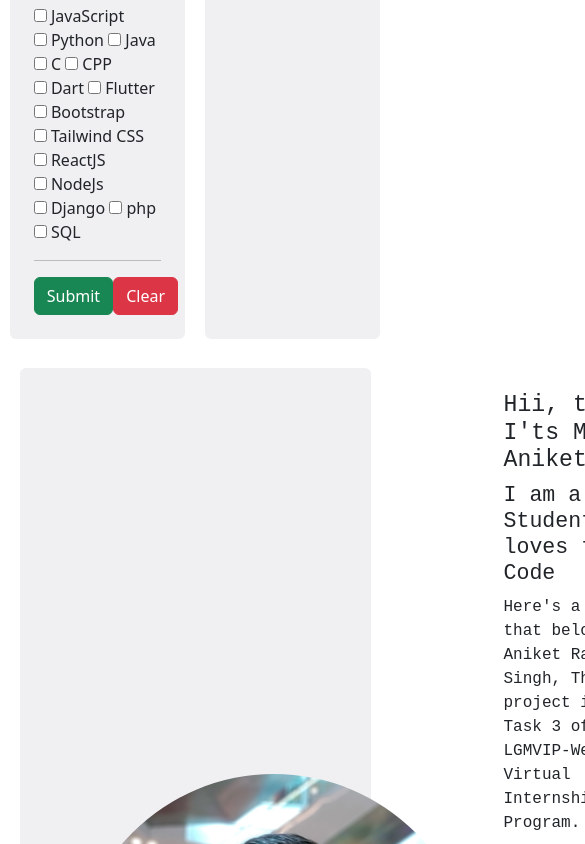
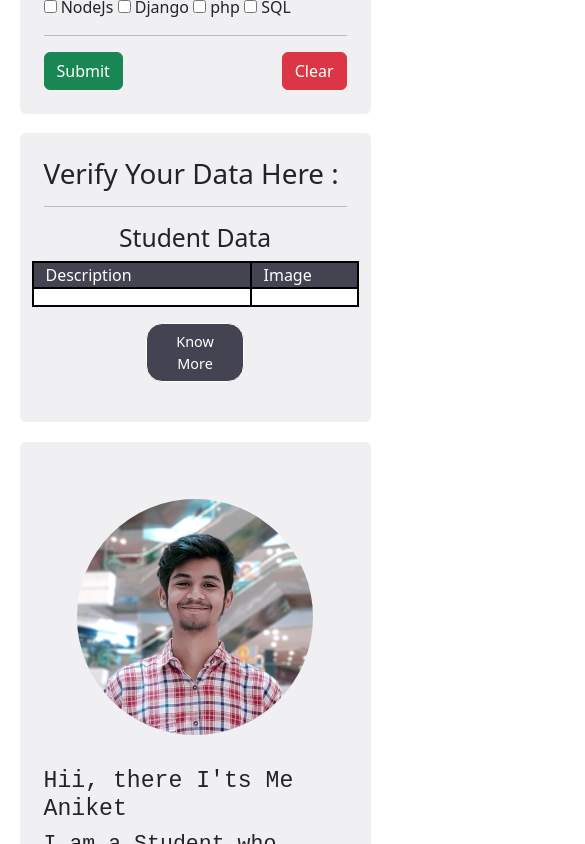
Before and after one commit to AniketRajSingh/LGMVIP-Web, a plain HTML site: page Task3_RegistrationForm/index.html in a window 390 px wide. Shown: the part 780-1624 px from the top of the page, 585 px wide, since content can reach past the window. Drawn offline with nearby package versions, Linux system fonts and the light colour scheme.

Commit message:
responsiveness for android added

```diff
--- a/Task3_RegistrationForm/assets/css/styles.css
+++ b/Task3_RegistrationForm/assets/css/styles.css
@@ -1,73 +1,124 @@
-.body{
+.body {
     display: flex;
 }
-.bodyleft{
+
+.bodyleft {
     width: 45%;
     margin: 2.5%;
     background-color: rgba(154, 149, 160, 0.150);
     border-radius: 6px;
 }
-.bodyright{
+
+.bodyright {
     width: 45%;
     margin: 2.5%;
     background-color: rgba(154, 149, 160, 0.150);
     border-radius: 6px;
 }
-.header{
+
+.header {
     background-color: rgb(67, 67, 82);
     color: white;
     text-align: center;
     padding: 2%;
 }
-.input-box{
-    width:300%;
+
+.input-box {
+    width: 300%;
     height: 2em;
     border: none;
     border-radius: 5px;
     padding: 10px;
 }
-.aboutme{
+
+.aboutme {
     margin: 5%;
     background-color: rgba(154, 149, 160, 0.150);
     border-radius: 6px;
     display: flex;
     align-items: center;
 }
-.datashowleft{
+
+.datashowleft {
     border: black 2px solid;
     border-right: 0px;
     background-color: white;
     font-family: monospace;
 
 }
-.datashowright{
+
+.datashowright {
     border: black 2px solid;
-    display:flex;justify-content: center;align-items: center;
+    display: flex;
+    justify-content: center;
+    align-items: center;
     background-color: white;
 }
-.uimage{
+
+.uimage {
     width: 80%;
     border-radius: 50%;
     margin: 5%;
 }
-.aboutmebtn{
-    width: 30%!important;
+
+.aboutmebtn {
+    width: 30% !important;
     text-align: center;
-    margin: 5%!important;
-    margin-inline: 35%!important;
+    margin: 5% !important;
+    margin-inline: 35% !important;
     border-radius: 18px;
-    background-color:rgb(67, 67, 82);
+    background-color: rgb(67, 67, 82);
     color: white;
     border-color: rgb(67, 67, 82);
-    text-decoration:none;
+    text-decoration: none;
     text-align: center;
     padding: 2%;
     border: solid white 2px;
 
 }
-.aboutmebtn:hover{
+
+.aboutmebtn:hover {
     background-color: white;
     color: rgb(67, 67, 82);
     zoom: 90%;
     border: dashed rgb(67, 67, 82) 2px;
 }
+
+#AniPic {
+    border-radius: 50%;
+    width: max-content;
+    padding: 30px;
+}
+
+@media only screen and (max-width: 600px) {
+    .body {
+        display: block;
+    }
+
+    .bodyleft {
+        width: 90%;
+        margin: 5%;
+    }
+
+    .bodyright {
+        width: 90%;
+        margin: 5%;
+    }
+
+    .input-box {
+        width: 100%;
+    }
+
+    .aboutmebtn {
+        zoom: 90%;
+    }
+
+    .aboutme {
+        display: block;
+    }
+
+    #AniPic {
+        width: 98%;
+        margin: 1%;
+    }
+}
--- a/Task3_RegistrationForm/index.html
+++ b/Task3_RegistrationForm/index.html
@@ -210,7 +210,7 @@
     </section>
     <section>
         <div style="font-family:monospace;" id="aboutme" class="aboutme p-4">
-            <img style="border-radius:50%; width: max-content; padding: 30px;" src="assets/img/IMG20220828154131.jpg"
+            <img id="AniPic" src="assets/img/IMG20220828154131.jpg"
                 alt="MyImage">
             <div>
                 <h3>Hii, there I'ts Me Aniket</h3>
```
